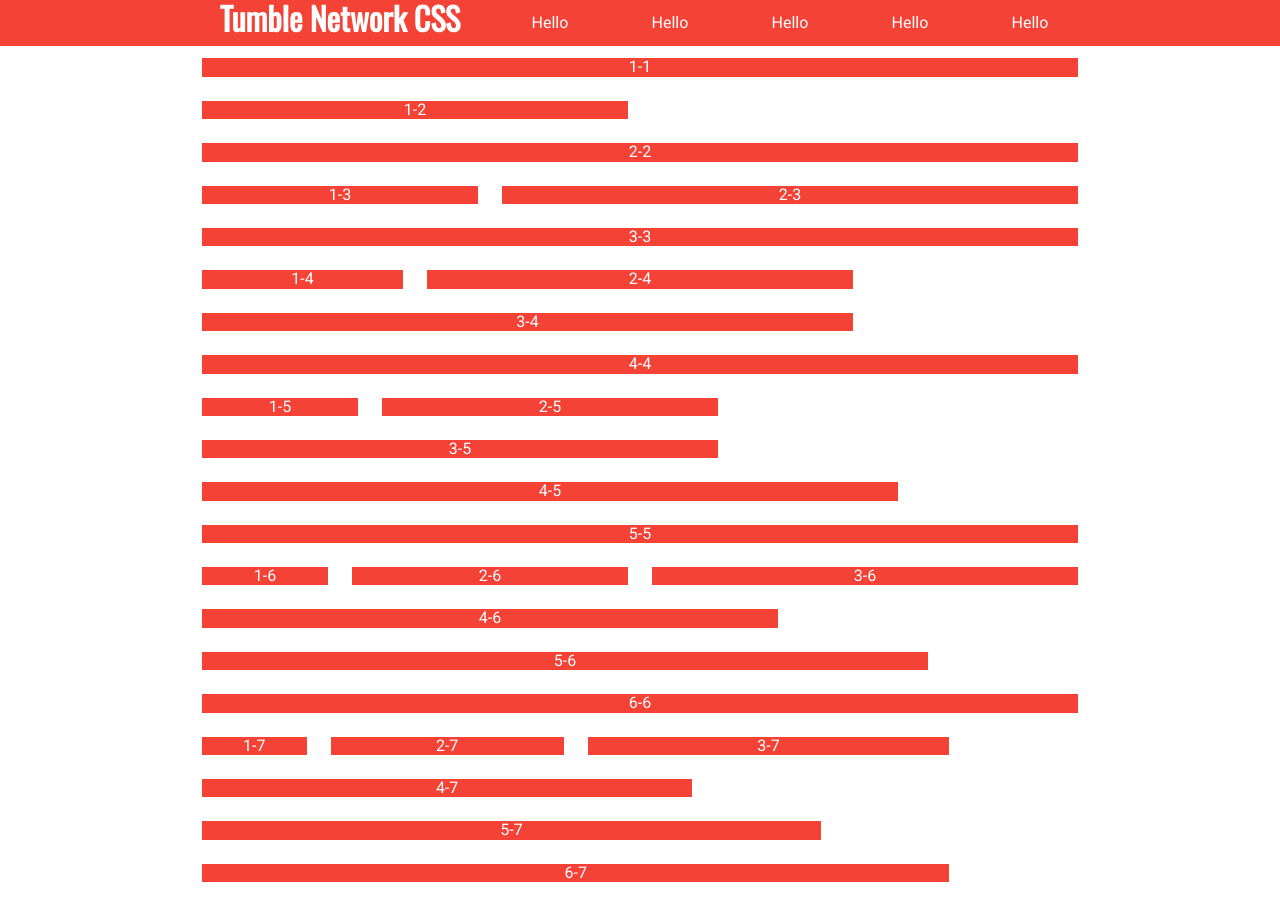
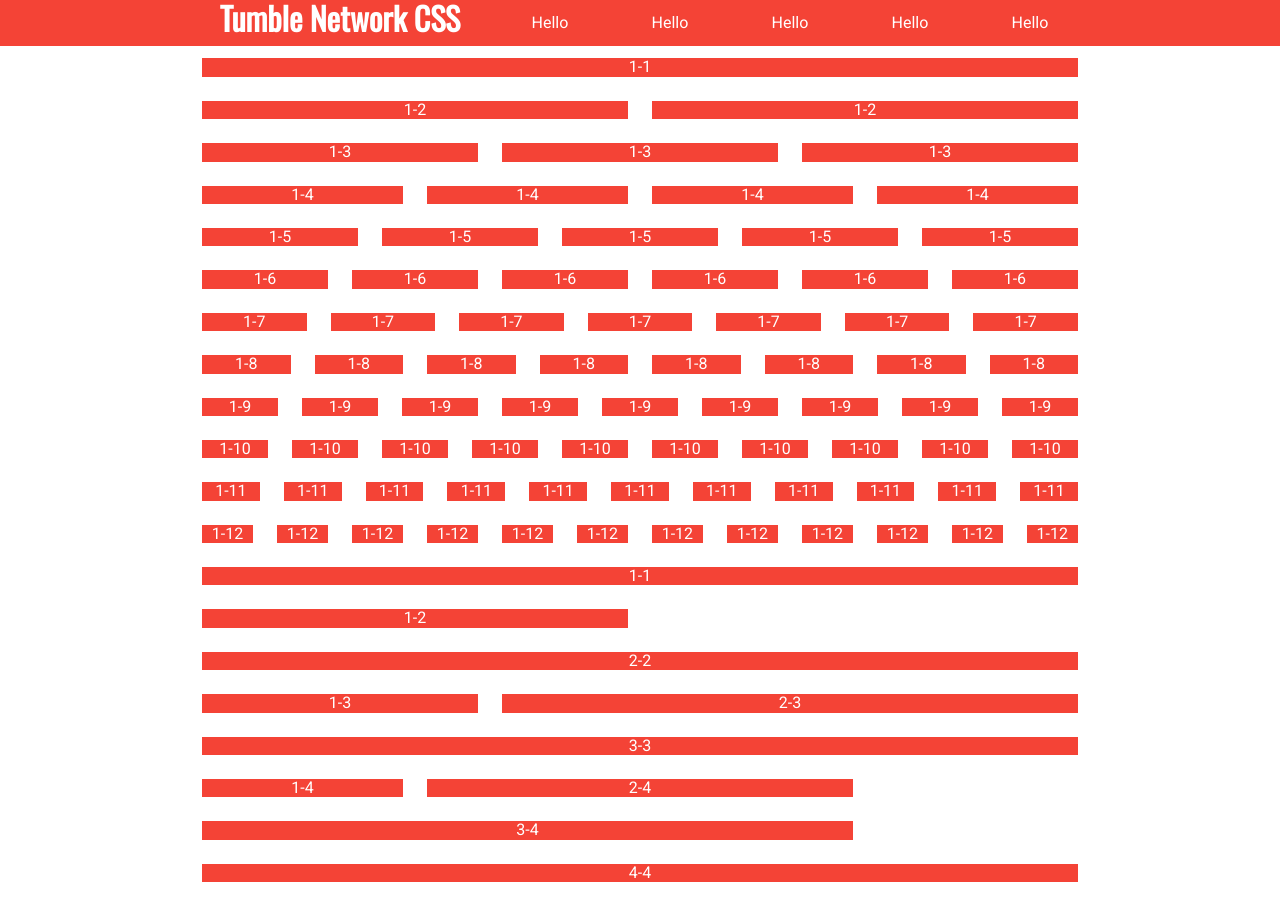
Before and after one commit to tumblenet/tumblenet-css, a Jekyll site: the page built from grid-test.html, in a window 1280 px wide and 900 px high. Built offline with Jekyll 4.4.1, drawn with Linux system fonts in a browser that asks for light colours.

Commit message:
Update grid-test.html

```diff
--- a/grid-test.html
+++ b/grid-test.html
@@ -1,6 +1,19 @@
 ---
 layout: main
 ---
+
+
+  {% for i in (1..12) %}
+<div class="tn-row">
+  {% for j in (1..i) %}
+  <div class="tn-col-1-{{i}} tn-align-center">
+    <p class="tn-background-tumblenet tn-text-white">1-{{i}}</p>
+  </div>
+  {% endfor %}
+</div>
+  {% endfor %}
+
+
 {% for a in (1..12) %}
 <div class="tn-row">
 {% for b in (1..12) %}
```
